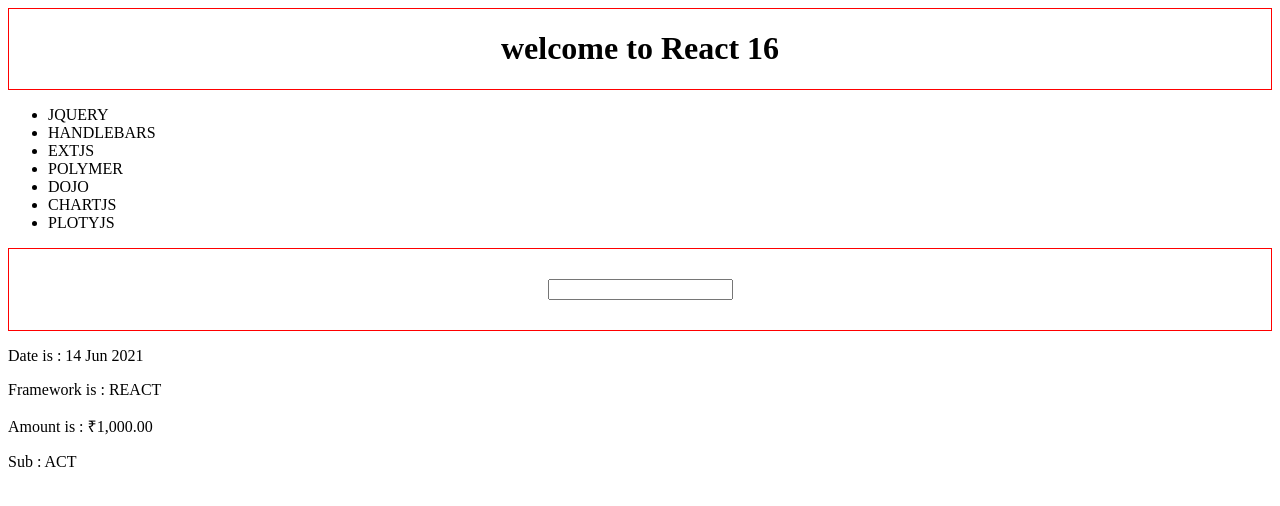
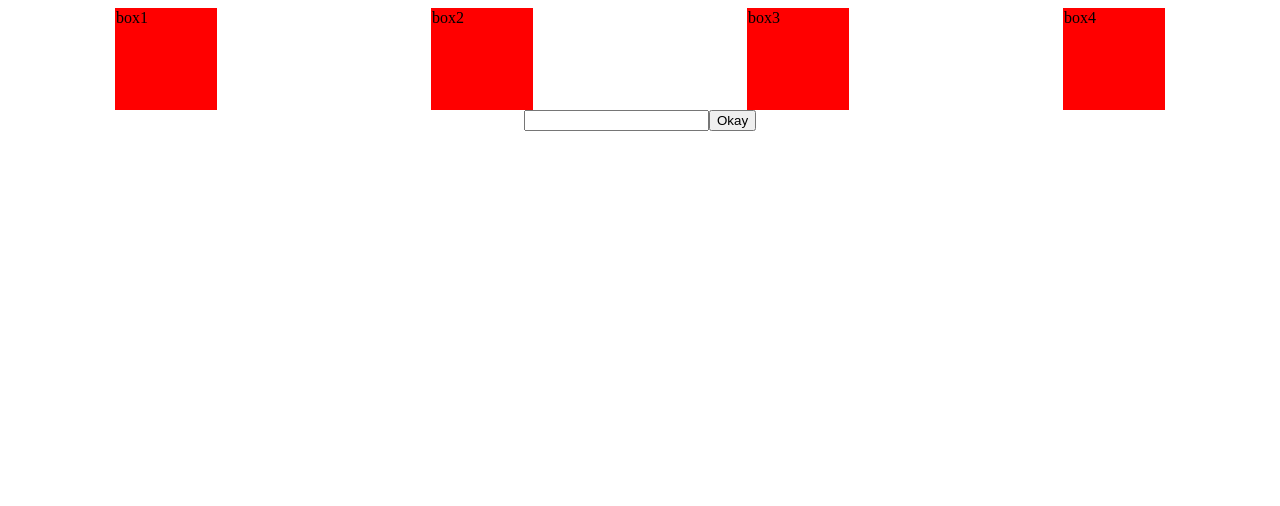
Before and after one commit to aniruddhha/angular, an Angular app in the folder ang-app/: page / in a window 1280 px wide. Shown: the top 506 px of the page. Built offline with nearby package versions, Linux system fonts and the light colour scheme.

Commit message:
components and bindings

```diff
--- a/ang-app/src/app/app.component.html
+++ b/ang-app/src/app/app.component.html
@@ -1,4 +1,4 @@
-<div class="cnt-cntr">
+<!-- <div class="cnt-cntr">
   <h1> welcome to {{framework}} {{version}} </h1>
 </div>
 <div>
@@ -14,4 +14,8 @@
   <p> Framework is : {{framework | uppercase}} </p>
   <p> Amount is : {{amt | currency:"INR"}} </p>
   <p> Sub : {{ (framework | slice:2) | uppercase }} </p>
+</div> -->
+
+<div>
+  <app-header></app-header>
 </div>
--- a/ang-app/src/app/app.module.ts
+++ b/ang-app/src/app/app.module.ts
@@ -3,10 +3,14 @@ import { BrowserModule } from '@angular/platform-browser';
 
 import { AppRoutingModule } from './app-routing.module';
 import { AppComponent } from './app.component';
+import { HeaderComponent } from './header/header.component';
+import { DtIpComponent } from './dt-ip/dt-ip.component';
 
 @NgModule({
   declarations: [
-    AppComponent
+    AppComponent,
+    HeaderComponent,
+    DtIpComponent
   ],
   imports: [
     BrowserModule,
--- /dev/null
+++ b/ang-app/src/app/dt-ip/dt-ip.component.html
@@ -0,0 +1 @@
+<p>dt-ip works!</p>
--- /dev/null
+++ b/ang-app/src/app/dt-ip/dt-ip.component.ts
@@ -0,0 +1,15 @@
+import { Component, OnInit } from '@angular/core';
+
+@Component({
+  selector: 'app-dt-ip',
+  templateUrl: './dt-ip.component.html',
+  styleUrls: ['./dt-ip.component.css']
+})
+export class DtIpComponent implements OnInit {
+
+  constructor() { }
+
+  ngOnInit(): void {
+  }
+
+}
--- /dev/null
+++ b/ang-app/src/app/header/header.component.css
@@ -0,0 +1,16 @@
+.row {
+    display: flex;
+    justify-content: space-around;
+}
+
+.cntr {
+    display: flex;
+    justify-content: center;
+}
+
+.box {
+    display: flex;
+    height: 100px;
+    width: 100px;
+    border: 1px solid red;
+}
--- /dev/null
+++ b/ang-app/src/app/header/header.component.html
@@ -0,0 +1,18 @@
+<div class="row">
+    <div class="box" style="{{bg}}">
+        box1
+    </div>
+    <div class="box" [style]="bg">
+        box2
+    </div>
+    <div class="box" [style]="bg">
+        box3
+    </div>
+    <div class="box" [style]="bg">
+        box4
+    </div>
+</div>
+<div class="cntr">
+    <input type="text" #cl>
+    <input type="button" value="Okay" (click)="onColor(cl.value)">
+</div>
--- /dev/null
+++ b/ang-app/src/app/header/header.component.ts
@@ -0,0 +1,20 @@
+import { Component, OnInit } from '@angular/core';
+
+@Component({
+  selector: 'app-header',
+  templateUrl: './header.component.html',
+  styleUrls: ['./header.component.css']
+})
+export class HeaderComponent implements OnInit {
+
+  constructor() { }
+
+  bg = "background-color: red"
+  ngOnInit(): void {
+  }
+
+  onColor(cl : string) {
+    console.log(`On Color Clicked`)
+    this.bg = `background-color: ${cl}`
+  }
+}
```
Also changed, not shown: ang-app/src/app/dt-ip/dt-ip.component.css (added), 2 other files (tests, documents, lock files or other folders).
